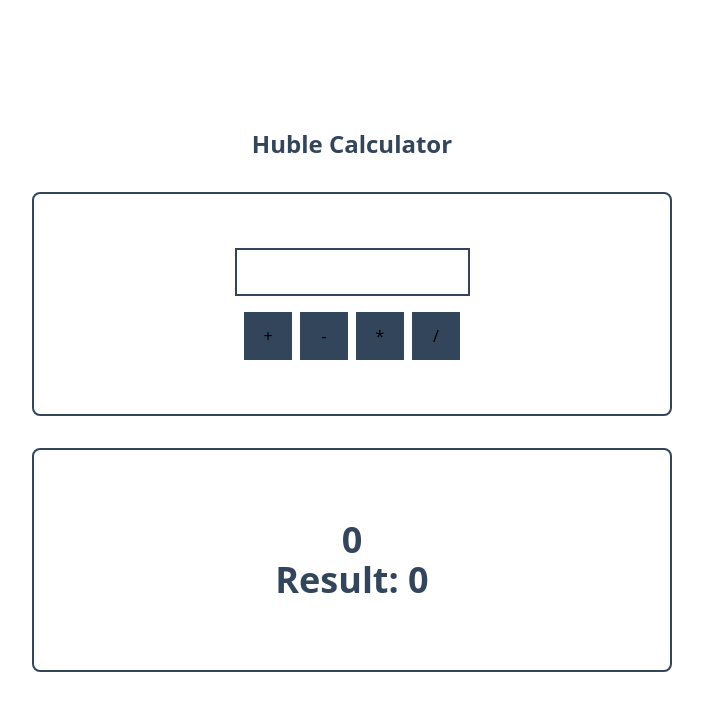
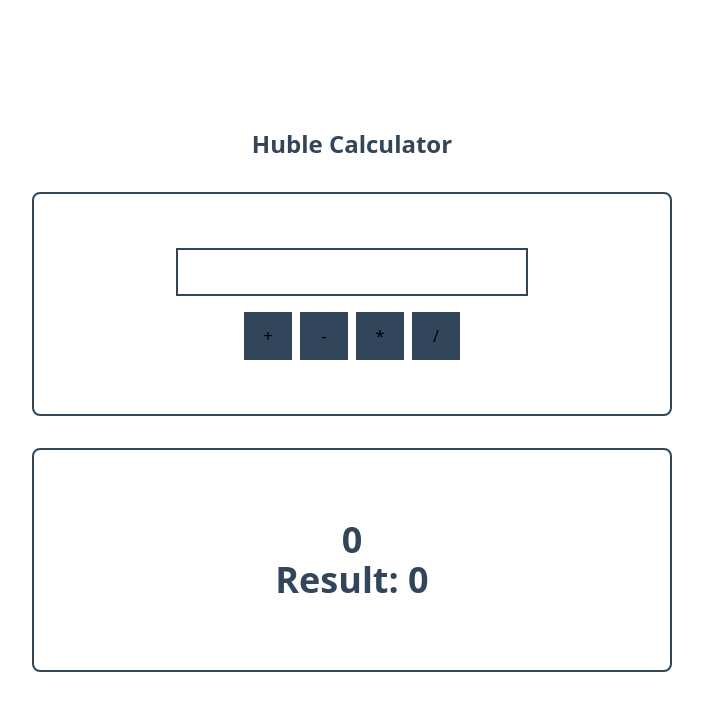
Before and after one commit to princeradebe/h-calculator, a React (Create React App) app: page / in a window 1280 px wide. Shown: the top 710 px of the page, without its empty margins (288-991 px from the left). Built offline with nearby package versions, Linux system fonts and the light colour scheme.

Commit message:
Style calculator buttons

```diff
--- a/src/App.js
+++ b/src/App.js
@@ -4,13 +4,12 @@ function App() {
       <h1 className="text-2xl font-bold text-hubBlue mb-8">Huble Calculator</h1>
       {/*Top of calulator */}
       <div className="flex flex-col w-2/4 h-56 mb-8 bg-gray-200 rounded-lg border-2 border-hubBlue justify-center items-center">
-        <input type="text" className="w-22 h-12 mb-4 bg-gray-200 border-2 border-hubBlue" />
+        <input type="number" className="w-22 h-12 mb-4 bg-gray-200 border-2 border-hubBlue text-right text-2xl" />
         <div className="flex gap-2">
-          <button className="w-12 h-12 text-red-600 bg-hubBlue border-2 border-hubBlue">+</button>
-          <button className="w-12 h-12 text-white bg-hubBlue border-2 border-hubBlue">-</button>
-          <button className="w-12 h-12 text-white bg-hubBlue border-2 border-hubBlue">*</button>
-          <button className="w-12 h-12 text-white bg-hubBlue border-2 border-hubBlue">/</button>
-
+          <button className="w-12 h-12 bg-hubBlue hover:bg-hubDarkBlue border-2 border-hubBlue text-white">+</button>
+          <button className="w-12 h-12 bg-hubBlue hover:bg-hubDarkBlue border-2 border-hubBlue text-white">-</button>
+          <button className="w-12 h-12 bg-hubBlue hover:bg-hubDarkBlue border-2 border-hubBlue text-white">*</button>
+          <button className="w-12 h-12 bg-hubBlue hover:bg-hubDarkBlue border-2 border-hubBlue text-white">/</button>
         </div>
       </div>
       {/*Bottom of calulator */}
--- a/src/index.css
+++ b/src/index.css
@@ -1,3 +1,13 @@
 @tailwind base;
 @tailwind components;
 @tailwind utilities;
+
+/* Remove arrows on  input */
+@layer base {
+
+  input[type="number"]::-webkit-inner-spin-button,
+  input[type="number"]::-webkit-outer-spin-button {
+    -webkit-appearance: none;
+    margin: 0;
+  }
+}
--- a/tailwind.config.js
+++ b/tailwind.config.js
@@ -7,6 +7,7 @@ module.exports = {
     colors: {
       'hubRed': '#ff4d56',
       'hubBlue': '#33455B',
+      'hubDarkBlue': '#202D39',
 
     },
     extend: {},
```
Also changed, not shown: 1 other file (tests, documents, lock files or other folders).
